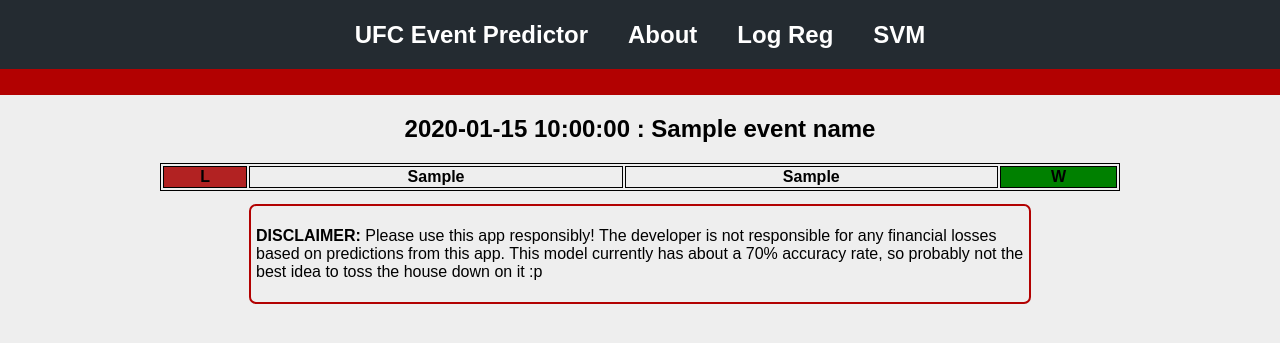
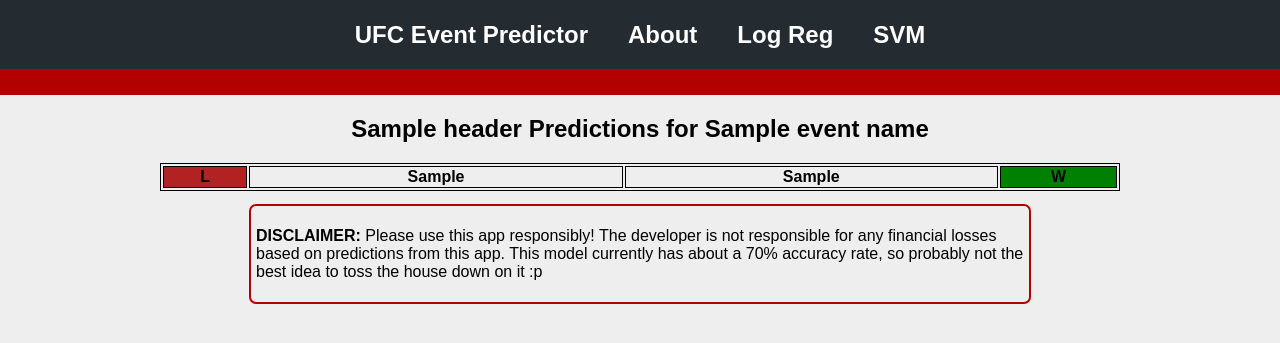
Before and after one commit to natebuel29/ufc-event-predictor, a Flask app: template ufc_predictor/templates/machine_learning/machine_learning_template.html in a window 1280 px wide. Shown: the top 343 px of the page. Run offline with Flask 2, Linux system fonts and the light colour scheme; the template is opened without the code that fills it: most values are stand-ins (such as "Sample title", 1, 10 or a date in 2020); lists and menus that the app fills with data are empty; parts of the project's set-up code (start-up, migrations or seed data) failed here and were passed over.

Commit message:
add algorithm name to page

```diff
--- a/ufc_predictor/machine_learning/views.py
+++ b/ufc_predictor/machine_learning/views.py
@@ -52,7 +52,7 @@
     app.logging.info(
         f"Successfully predicted UFC event on {saturday_date} - rendering machine_learning template with log reg parameters")
 
-    return render_template('machine_learning/machine_learning_template.html', results_rf_bf=results_rf_bf, event_name=event_name, event_date=saturday_date, class_name="log_reg")
+    return render_template('machine_learning/machine_learning_template.html', results_rf_bf=results_rf_bf, event_name=event_name, event_date=saturday_date, header="Logistic Regression", class_name="log_reg")
 
 # temp support vector machines
 
@@ -89,4 +89,4 @@
     app.logging.info(
         f"Successfully predicted UFC event on {saturday_date} - rendering machine_learning template with svm parameters")
 
-    return render_template('machine_learning/machine_learning_template.html', results_rf_bf=results_rf_bf, event_name=event_name, event_date=saturday_date, class_name="svm")
+    return render_template('machine_learning/machine_learning_template.html', results_rf_bf=results_rf_bf, event_name=event_name, event_date=saturday_date, header="Support Vector Machines", class_name="svm")
--- a/ufc_predictor/templates/machine_learning/machine_learning_template.html
+++ b/ufc_predictor/templates/machine_learning/machine_learning_template.html
@@ -3,7 +3,7 @@
 {% block content %}
     <header class="event__h1__container">
         <div class="event__h1__wrapper">
-            <h1>{{event_date}} : {{event_name}}</h1>
+            <h1>{{header}} Predictions for {{event_name}}</h1>
         </header>
     <div class="table_wrapper">
         <table class="event__table">
```
